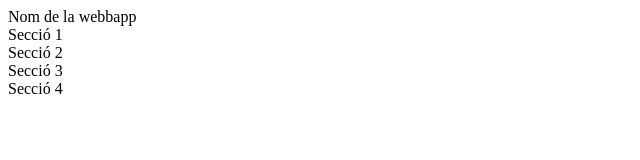
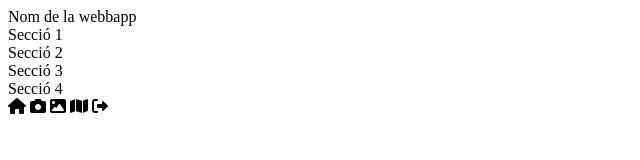
Before and after one commit to Braxgjider/webappunaicrespo-, a plain HTML site: page index.html in a window 1280 px wide. Shown: the whole page, without its empty margins (0-640 px from the left). Drawn offline with Linux system fonts and the light colour scheme.

Commit message:
Update index.html

```diff
--- a/index.html
+++ b/index.html
@@ -29,5 +29,12 @@
     </div>
     <div id="menu">
     </div>
+    <div id="menu">
+  <i id="boto_1" class="fa-solid fa-house"></i>    <!-- secció inicial -->
+  <i id="boto_2" class="fa-solid fa-camera"></i>    <!-- càmera -->
+  <i id="boto_3" class="fa-solid fa-image"></i>     <!-- galeria -->
+  <i id="boto_4" class="fa-solid fa-map"></i>    <!-- mapa -->
+  <i class="fa-solid fa-right-from-bracket"></i>    <!-- tancar sessió -->
+</div>
   </body>
 </html>
```
